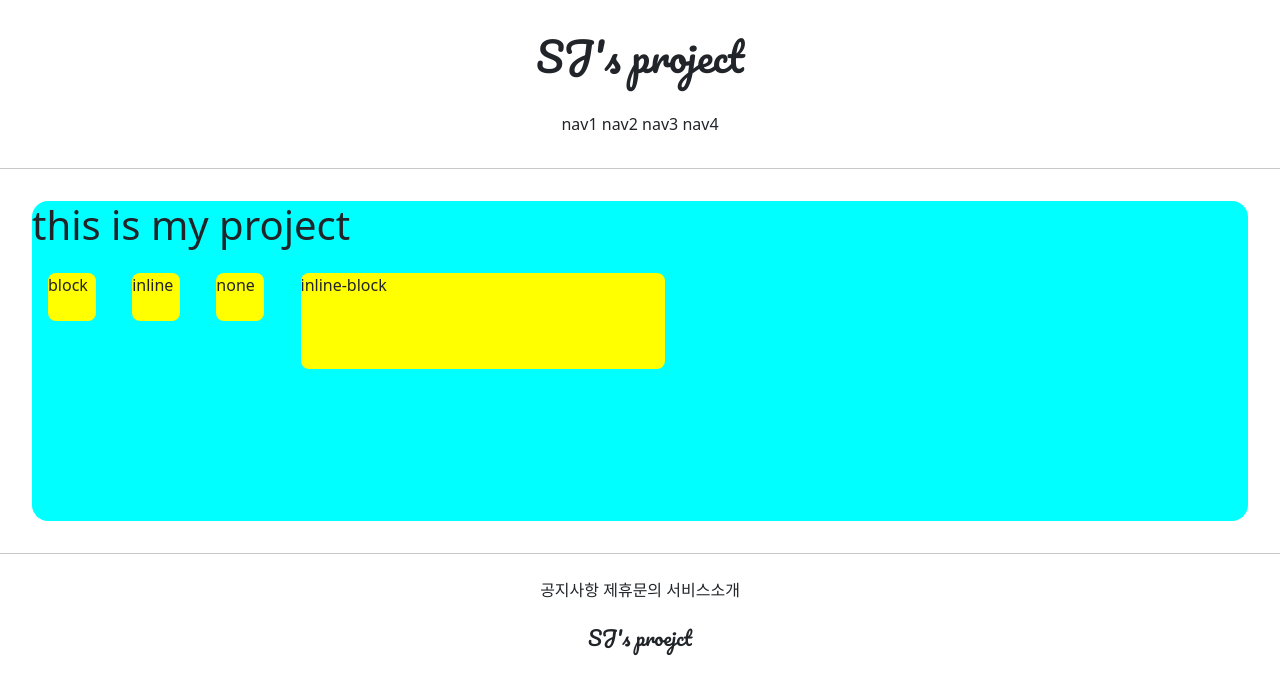
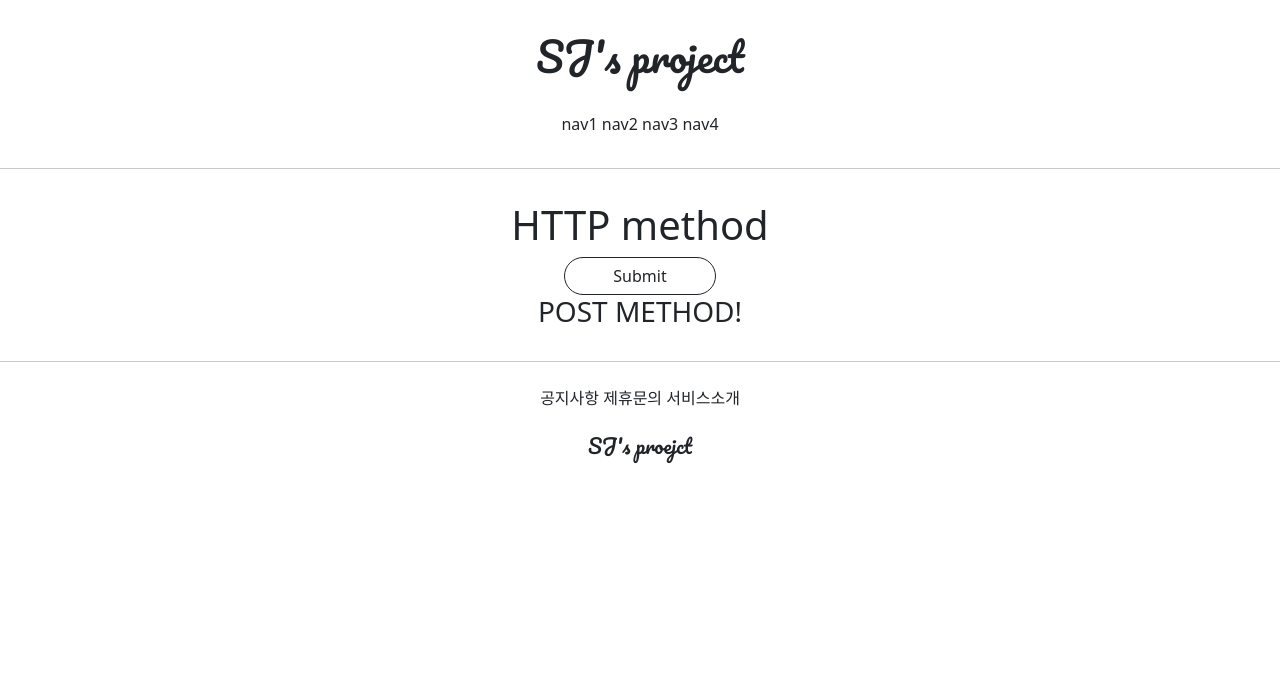
Before and after one commit to passiona2z/my_project, a Django app: page /accounts/my_project/ in a window 1280 px wide. Shown: the top 695 px of the page. Run offline with Django 3.2, Linux system fonts and the light colour scheme; parts of the project's set-up code (start-up, migrations or seed data) failed here and were passed over.

Commit message:
7/9 my_project commit (end)

```diff
--- a/accountapp/templates/accountapp/my_project.html
+++ b/accountapp/templates/accountapp/my_project.html
@@ -2,25 +2,16 @@
 
 {% block content %}
 
-    <style>
-        .testing {
-            background-color: yellow;
-            margin: 1rem;
-            height: 48px;
-            width: 48px;
-            border-radius: .5rem;
-            display: inline-block;
-        }
+     <div style="margin: 2rem; text-align: center;">
 
-    </style>
+        <h1>HTTP method</h1>
 
-    <div style="height: 20rem; background-color : aqua; margin: 2rem; border-radius: 1rem;">
-        <h1>this is my project</h1>
-    <div class="testing" style="height: 48px; width: 48px">block</div>
-    <div class="testing" style="height: 3rem; width: 3rem">inline</div>
-    <div class="testing" style="height: 3em; width: 3em">none</div>
-    <div class="testing" style="height: 30%; width: 30%">inline-block</div>
+        <form action="/accounts/my_project/" method="post">
+            {% csrf_token %}
+            <input type="submit" class="btn btn-outline-dark rounded-pill px-5">
+        </form>
 
+        <h3>{{ text }}</h3>
 
     </div>
 
--- a/accountapp/views.py
+++ b/accountapp/views.py
@@ -5,4 +5,9 @@ from django.shortcuts import render
 
 
 def my_project(request):
-    return render(request, 'accountapp/my_project.html')
+    if request.method == "POST" :
+        return render(request, 'accountapp/my_project.html',
+                      context={'text': 'POST METHOD!'})
+    else :
+        return render(request, 'accountapp/my_project.html',
+                      context={'text': 'POST METHOD!'})
```
